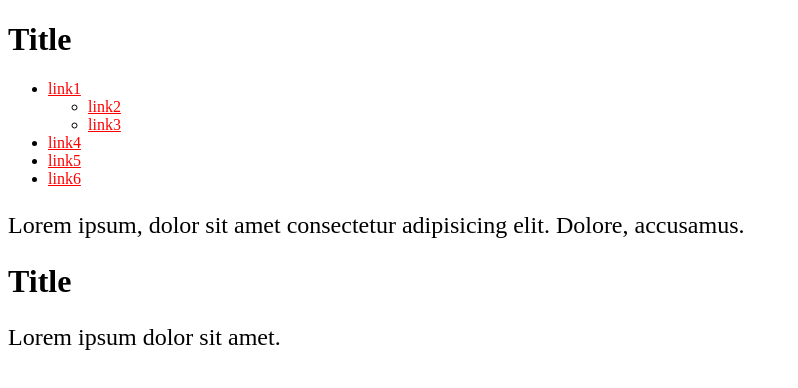
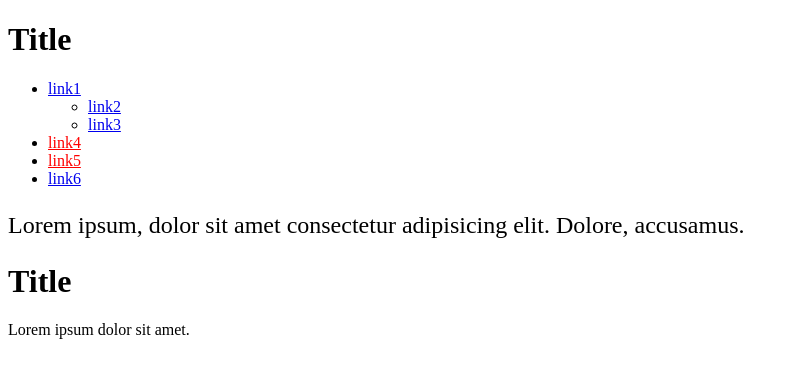
Before and after one commit to maxymterekh/homework-5-6, a plain HTML site: page index.html in a window 1280 px wide. Shown: the whole page, without its empty margins (0-798 px from the left). Drawn offline with Linux system fonts and the light colour scheme.

Commit message:
redid my homework

```diff
--- a/css/styles.css
+++ b/css/styles.css
@@ -1,4 +1,10 @@
 
-.links {
+a[href="https://www.youtube.com/"] , [href="https://validator.w3.org/"] {
     color: red;
 }
+
+
+
+#paragraph {
+    font-size: 24px;
+}
--- a/index.html
+++ b/index.html
@@ -13,19 +13,21 @@
             <h1>Title</h1>
             <ul class="list">
               <li>
-                <a class="links" href="#">link1</a>
+                <a  href="#">link1</a>
                 <ul>
-                  <li><a class="links" href="#">link2</a></li>
-                  <li><a class="links" href="#">link3</a></li>
+                  <li><a
+
+             href="#">link2</a></li>
+                  <li><a href="#">link3</a></li>
                 </ul>
               </li>
-              <li><a class="links" href="https://www.youtube.com/">link4</a></li>
-              <li><a class="links" href="https://validator.w3.org/">link5</a></li>
-              <li><a class="links" href="#">link6</a></li>
+              <li><a  href="https://www.youtube.com/">link4</a></li>
+              <li><a  href="https://validator.w3.org/">link5</a></li>
+              <li><a  href="#">link6</a></li>
             </ul>
-            <p style="font-size: 24px;">Lorem ipsum, dolor sit amet consectetur adipisicing elit. Dolore, accusamus.</p>
+            <p id="paragraph">Lorem ipsum, dolor sit amet consectetur adipisicing elit. Dolore, accusamus.</p>
             <h1>Title</h1>
-            <p style="font-size: 24px;">Lorem ipsum dolor sit amet.</p>
+            <p >Lorem ipsum dolor sit amet.</p>
           </div>
     </main>
 
```
